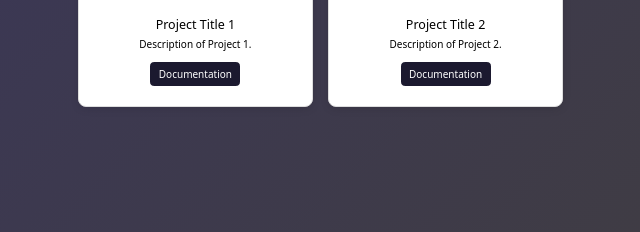
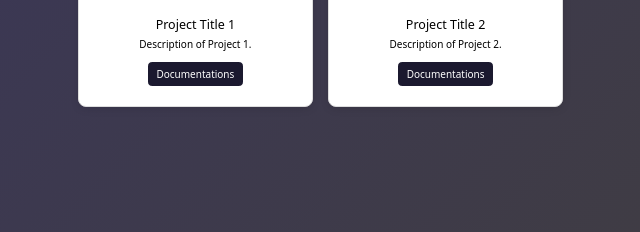
Before and after one commit to kitciruelas/My-Portfolio, a plain HTML site: page Portfolio.html in a window 1280 px wide. Shown: the part 2089-2321 px from the top of the page, 312-952 px from the left. Drawn offline with nearby package versions, Linux system fonts and the light colour scheme.

Commit message:
Update Portfolio

```diff
--- a/Portfolio.html
+++ b/Portfolio.html
@@ -143,7 +143,7 @@
                     <div class="card-body">
                         <h5 class="card-title" style="color: black;">Project Title 1</h5> <!-- Black text -->
                         <p class="card-text" style="color: black;">Description of Project 1.</p> <!-- Black text -->
-                        <a href="#" class="btn btn-primary">Documentation</a>
+                        <a href="#" class="btn btn-primary">Documentations</a>
                     </div>
                 </div>
             </div>
@@ -154,7 +154,7 @@
                     <div class="card-body">
                         <h5 class="card-title" style="color: black;">Project Title 2</h5> <!-- Black text -->
                         <p class="card-text" style="color: black;">Description of Project 2.</p> <!-- Black text -->
-                        <a href="#" class="btn btn-primary">Documentation</a>
+                        <a href="#" class="btn btn-primary">Documentations</a>
                     </div>
                 </div>
             </div>
@@ -163,6 +163,7 @@
 
     </div>
 </section>
+
 
 
 
```
